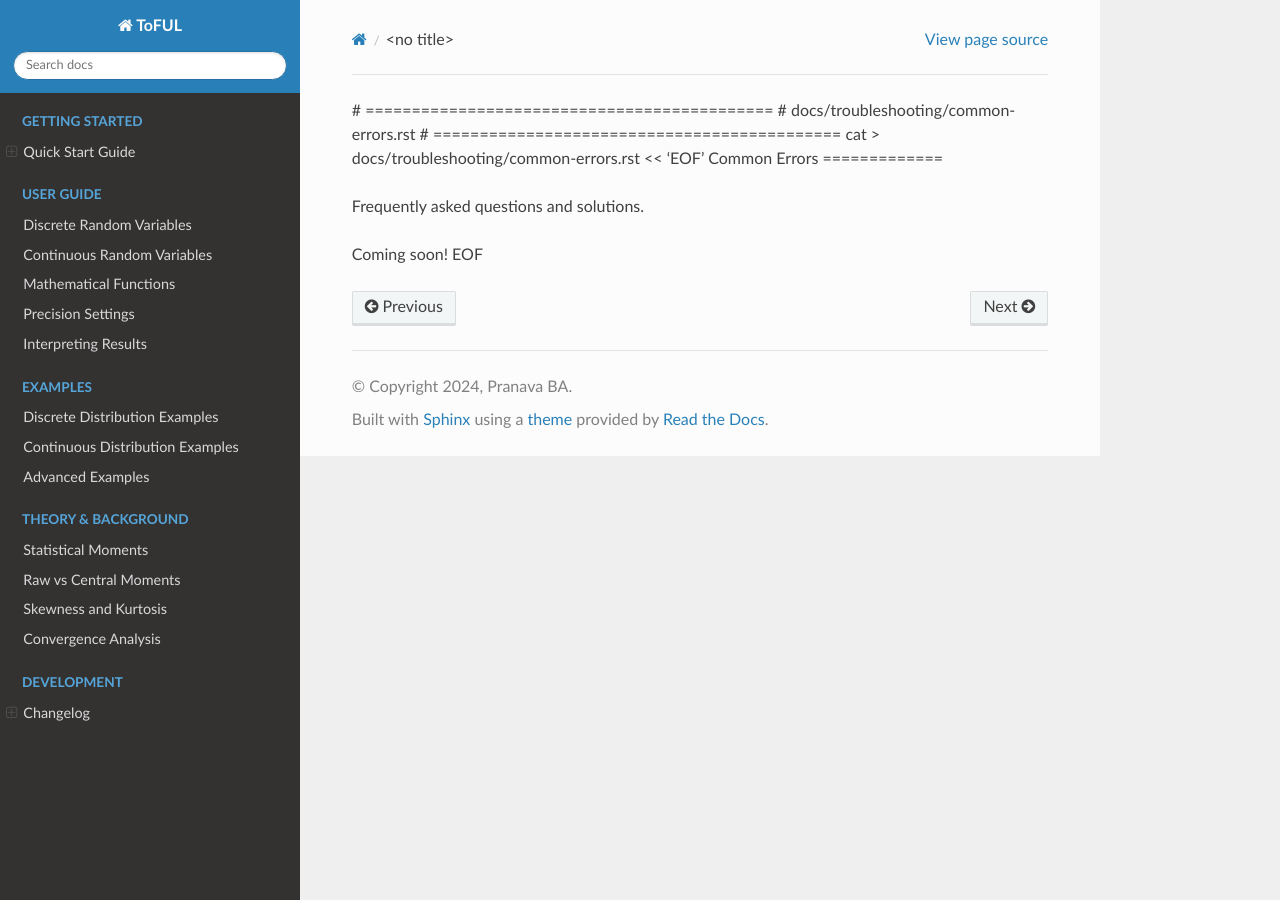
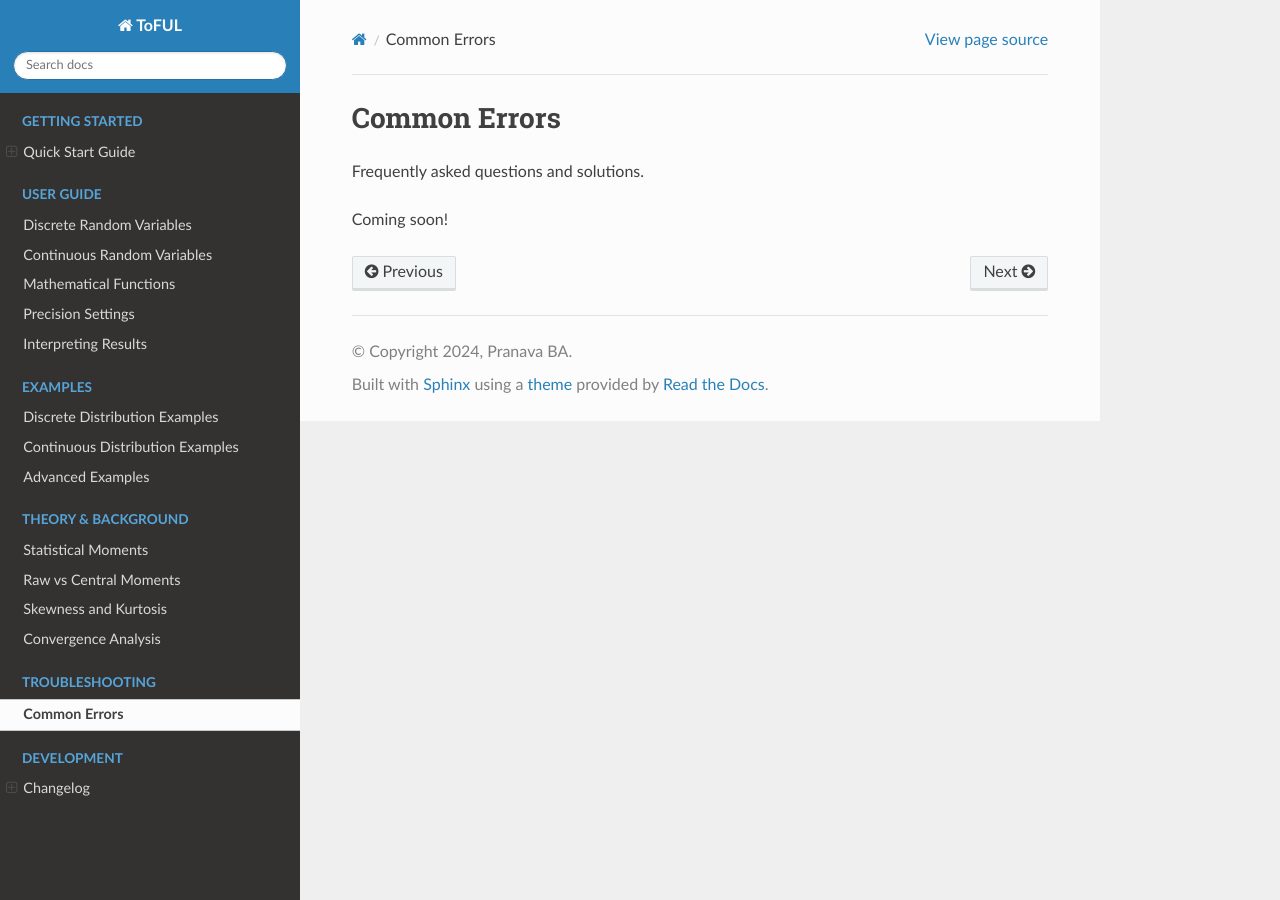
Before and after one commit to pranava-ba/ToFUL, a Sphinx documentation site: the page built from docs/troubleshooting/common-errors.rst, in a window 1280 px wide. Built offline with Sphinx 7.4.7 and the Read the Docs theme 3.1.0, drawn with Linux system fonts in a browser that asks for light colours; pages that are not in the unit, such as notebooks, are missing from menus.

Commit message:
Update common-errors.rst

```diff
--- a/docs/troubleshooting/common-errors.rst
+++ b/docs/troubleshooting/common-errors.rst
@@ -1,11 +1,6 @@
-# ============================================
-# docs/troubleshooting/common-errors.rst
-# ============================================
-cat > docs/troubleshooting/common-errors.rst << 'EOF'
 Common Errors
 =============
 
 Frequently asked questions and solutions.
 
 Coming soon!
-EOF
```
